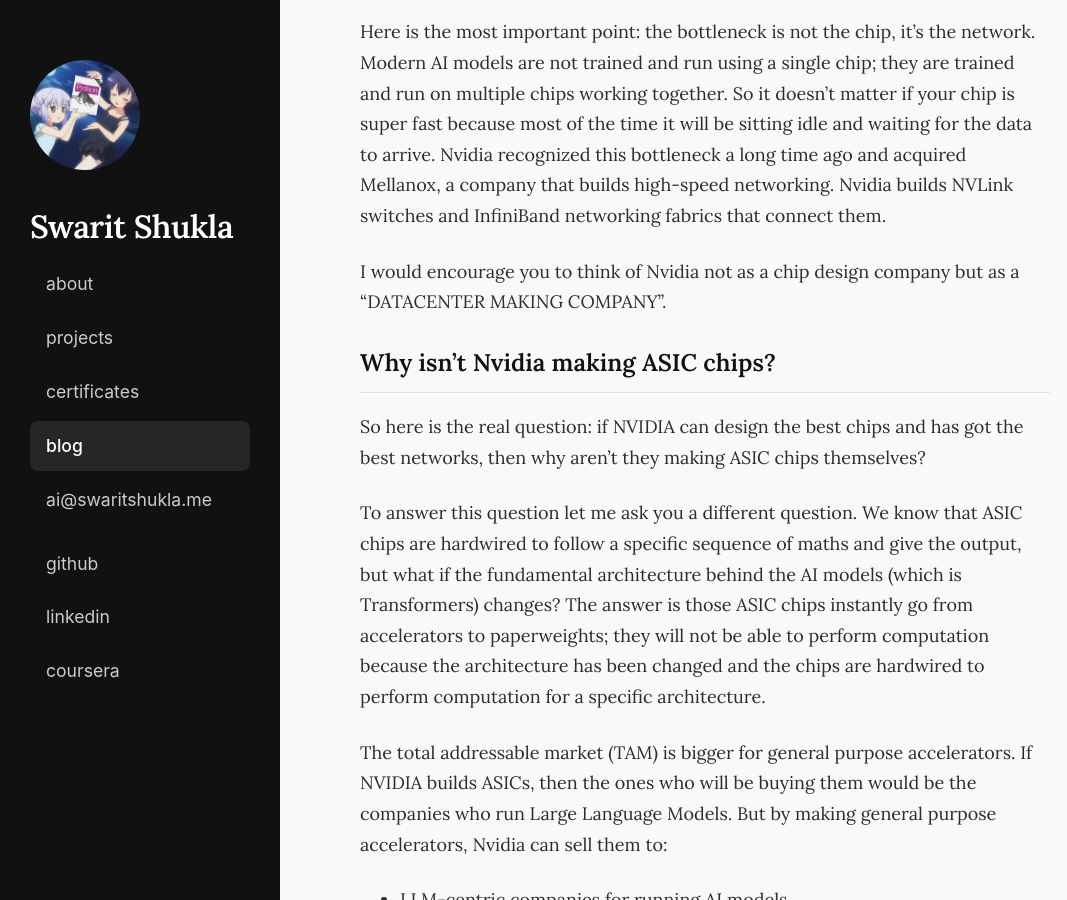
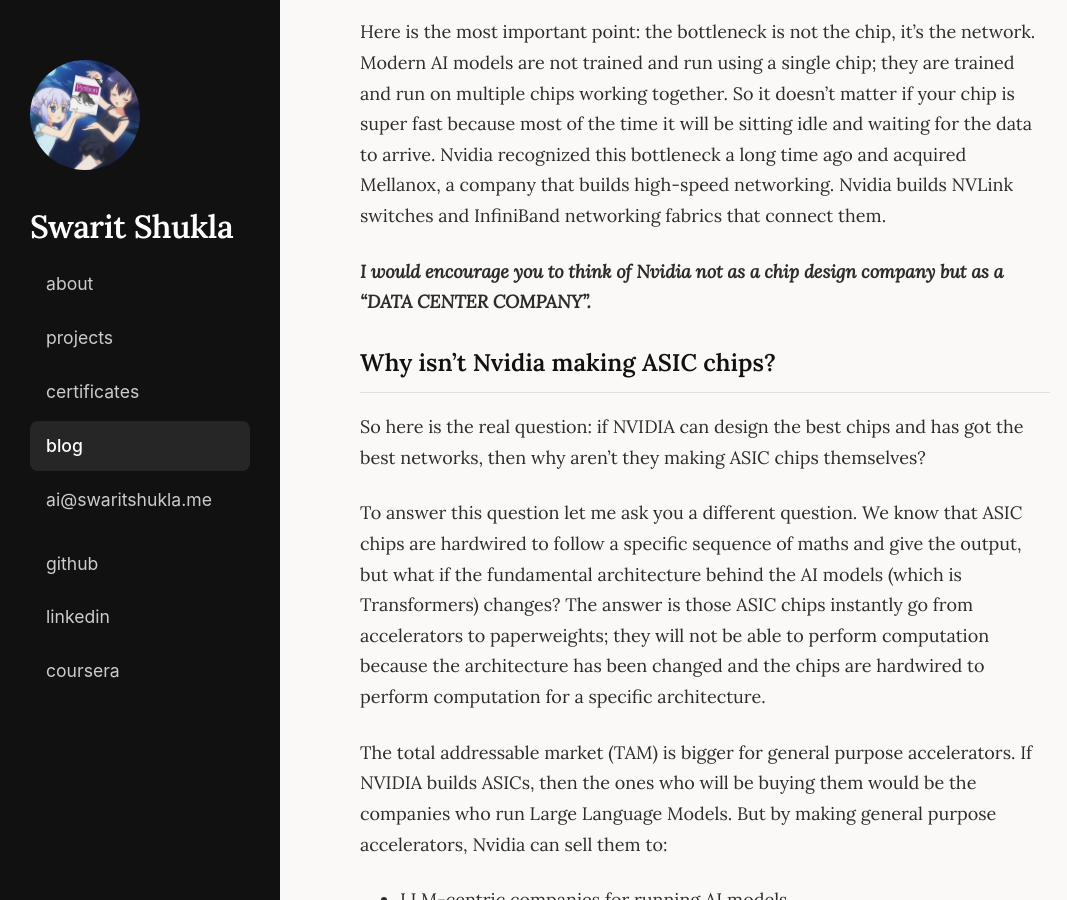
Before and after one commit to SWARITSHUKLA/SWARITSHUKLA.github.io, a Jekyll site: the page built from _posts/2026-05-04-nvidia-vs-everyone-why-everyone-is-building-their-own-ai-accelerators.md, in a window 1280 px wide and 900 px high, scrolled down 4028 px. Shown: the whole window, without its empty margins (0-1067 px from the left). Built offline with Jekyll 4.4.1, drawn with Linux system fonts in a browser that asks for light colours.

Commit message:
created an error while fixing an error now fixing that created error :/

```diff
--- a/_posts/2026-05-04-nvidia-vs-everyone-why-everyone-is-building-their-own-ai-accelerators.md
+++ b/_posts/2026-05-04-nvidia-vs-everyone-why-everyone-is-building-their-own-ai-accelerators.md
@@ -63,7 +63,7 @@ Jensen, while on the podcast with Dwarkesh Patel, gave a very good analogy. He s
 
 Here is the most important point: the bottleneck is not the chip, it's the network. Modern AI models are not trained and run using a single chip; they are trained and run on multiple chips working together. So it doesn't matter if your chip is super fast because most of the time it will be sitting idle and waiting for the data to arrive. Nvidia recognized this bottleneck a long time ago and acquired Mellanox, a company that builds high-speed networking. Nvidia builds NVLink switches and InfiniBand networking fabrics that connect them.
 
-I would encourage you to think of Nvidia not as a chip design company but as a "DATACENTER MAKING COMPANY".
+***I would encourage you to think of Nvidia not as a chip design company but as a "DATA CENTER COMPANY".***
 
 ## Why isn't Nvidia making ASIC chips?
 So here is the real question: if NVIDIA can design the best chips and has got the best networks, then why aren't they making ASIC chips themselves?
```
